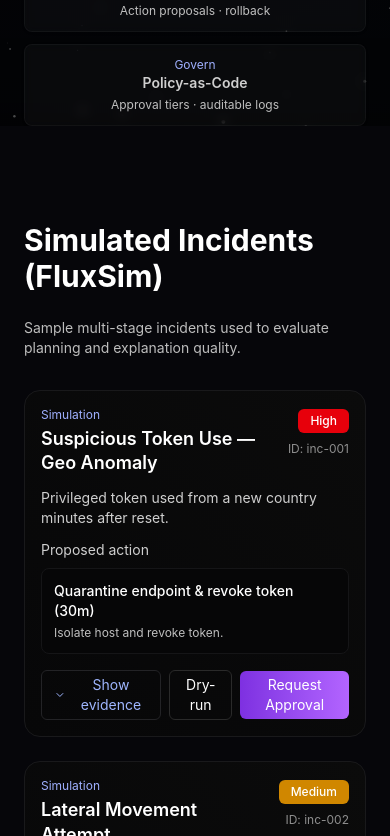
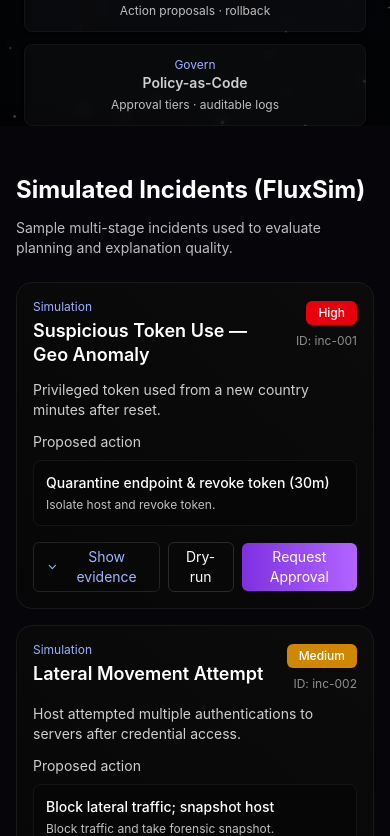
Before and after one commit to syedomar1/cyberfluxai, a Next.js app in the folder frontend/: page / in a window 390 px wide. Shown: the part 668-1504 px from the top of the page. Built offline with nearby package versions, Linux system fonts and the light colour scheme.

Commit message:
Updated simulations section

```diff
--- a/frontend/components/News.jsx
+++ b/frontend/components/News.jsx
@@ -1,4 +1,6 @@
+// frontend/components/News.jsx
 "use client";
+
 import { useEffect, useState } from "react";
 import axios from "axios";
 import ActionCard from "./ActionCard";
@@ -10,7 +12,8 @@ export default function News() {
   useEffect(() => {
     const fetch = async () => {
       try {
-        const r = await axios.get("/api/fluxsim");
+        // if you don't have backend yet, this will return 404 — handle gracefully
+        const r = await axios.get("/api/fluxsim").catch(() => ({ data: { incidents: [] } }));
         setIncidents(r.data.incidents || []);
       } catch (e) {
         console.error(e);
@@ -22,12 +25,19 @@ export default function News() {
   }, []);
 
   return (
-    <section id="news" className="relative py-24 px-6 bg-[#06060a] scroll-mt-24">
+    <section id="news" className="relative py-12 md:py-20 px-4 md:px-6 bg-[#06060a] scroll-mt-24">
       <div className="max-w-7xl mx-auto">
-        <h2 className="text-3xl font-bold mb-6">Simulated Incidents (FluxSim)</h2>
-        <p className="text-sm text-[#bdbdbd] mb-8">Sample multi-stage incidents used to evaluate planning and explanation quality.</p>
-        <div className="grid grid-cols-1 md:grid-cols-2 gap-6">
-          {loading ? <div className="col-span-full text-[#a9a9a9]">Loading simulations…</div> : incidents.length === 0 ? <div className="col-span-full text-[#a9a9a9]">No simulations available.</div> : incidents.map((inc, i) => <ActionCard key={i} incident={inc} />)}
+        <h2 className="text-2xl md:text-3xl font-bold mb-3">Simulated Incidents (FluxSim)</h2>
+        <p className="text-sm md:text-base text-[#bdbdbd] mb-6">Sample multi-stage incidents used to evaluate planning and explanation quality.</p>
+
+        <div className="grid grid-cols-1 sm:grid-cols-2 gap-4">
+          {loading ? (
+            <div className="col-span-full text-[#a9a9a9]">Loading simulations…</div>
+          ) : incidents.length === 0 ? (
+            <div className="col-span-full text-[#a9a9a9]">No simulations available.</div>
+          ) : (
+            incidents.map((inc, i) => <ActionCard key={i} incident={inc} />)
+          )}
         </div>
       </div>
     </section>
```
